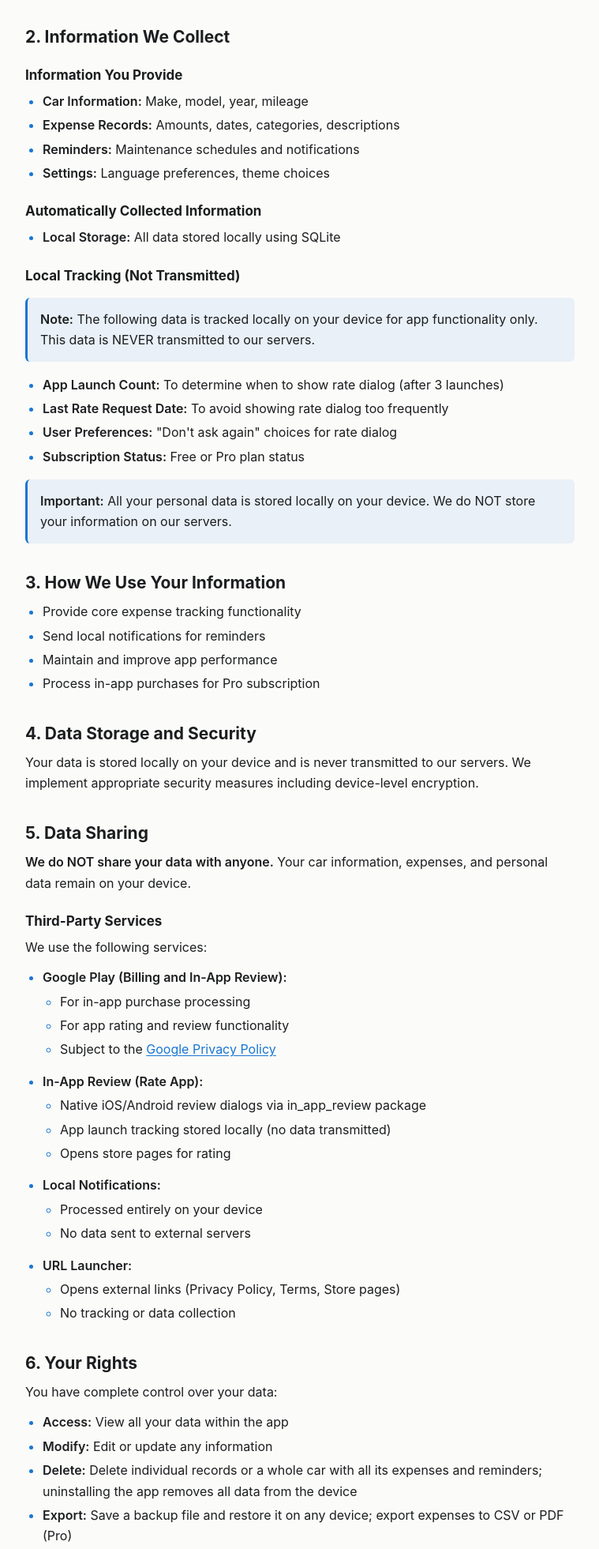
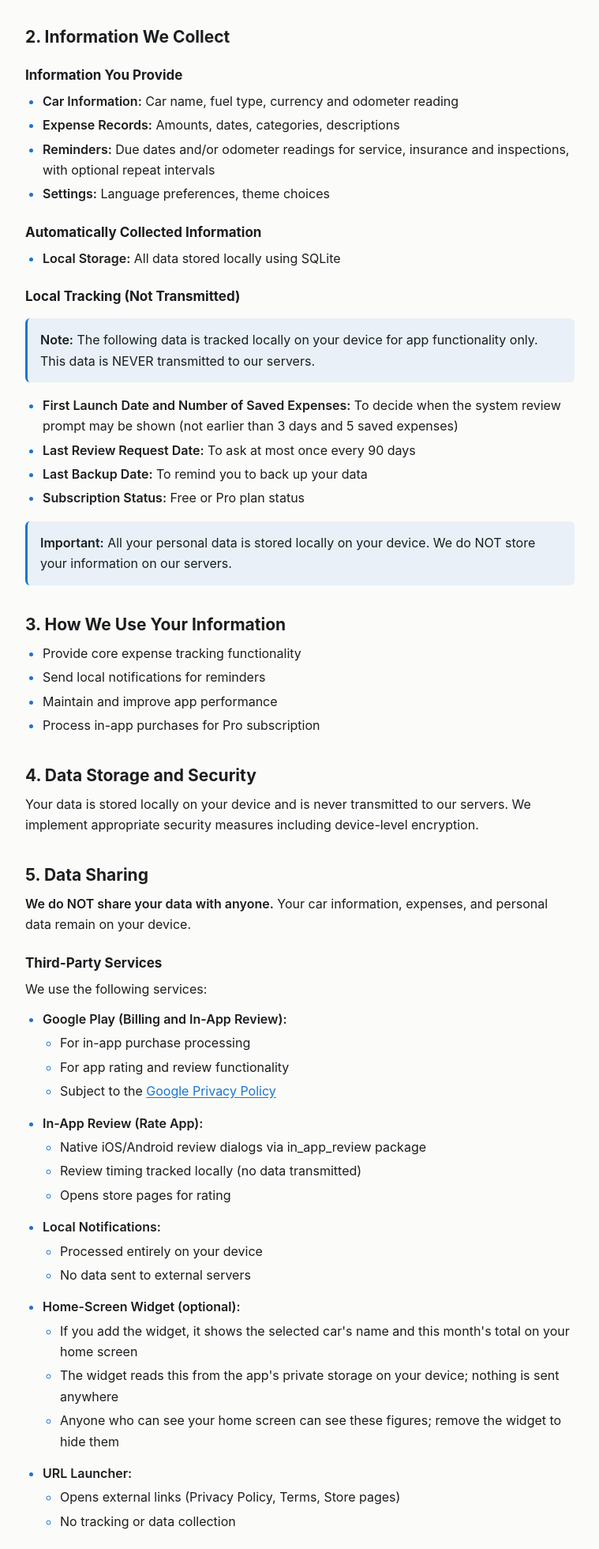
Before and after one commit to lipify/lipify.github.io, a plain HTML site: page mycarlytics/privacy_policy.html in a window 1280 px wide. Shown: the part 581-2542 px from the top of the page at 79% size, without its empty margins (260-1019 px from the left). Drawn offline with Linux system fonts and the light colour scheme.

Commit message:
MyCarlytics: update privacy policy (1.3: mileage reminders, home-screen widget, review timing, car fields)

```diff
--- a/mycarlytics/privacy_policy.html
+++ b/mycarlytics/privacy_policy.html
@@ -12,7 +12,7 @@
 <header class="doc-head">
   <p class="app">MyCarlytics</p>
   <h1>Privacy Policy - MyCarlytics</h1>
-  <p class="updated">Last updated: November 6, 2026</p>
+  <p class="updated">Last updated: November 24, 2026</p>
 </header>
 <main class="doc">
 
@@ -35,9 +35,9 @@
 
         <h3>Information You Provide</h3>
         <ul>
-            <li><strong>Car Information:</strong> Make, model, year, mileage</li>
+            <li><strong>Car Information:</strong> Car name, fuel type, currency and odometer reading</li>
             <li><strong>Expense Records:</strong> Amounts, dates, categories, descriptions</li>
-            <li><strong>Reminders:</strong> Maintenance schedules and notifications</li>
+            <li><strong>Reminders:</strong> Due dates and/or odometer readings for service, insurance and inspections, with optional repeat intervals</li>
             <li><strong>Settings:</strong> Language preferences, theme choices</li>
         </ul>
 
@@ -52,9 +52,9 @@
             This data is NEVER transmitted to our servers.
         </div>
         <ul>
-            <li><strong>App Launch Count:</strong> To determine when to show rate dialog (after 3 launches)</li>
-            <li><strong>Last Rate Request Date:</strong> To avoid showing rate dialog too frequently</li>
-            <li><strong>User Preferences:</strong> "Don't ask again" choices for rate dialog</li>
+            <li><strong>First Launch Date and Number of Saved Expenses:</strong> To decide when the system review prompt may be shown (not earlier than 3 days and 5 saved expenses)</li>
+            <li><strong>Last Review Request Date:</strong> To ask at most once every 90 days</li>
+            <li><strong>Last Backup Date:</strong> To remind you to back up your data</li>
             <li><strong>Subscription Status:</strong> Free or Pro plan status</li>
         </ul>
 
@@ -89,7 +89,7 @@
             <li><strong>In-App Review (Rate App):</strong>
                 <ul>
                     <li>Native iOS/Android review dialogs via in_app_review package</li>
-                    <li>App launch tracking stored locally (no data transmitted)</li>
+                    <li>Review timing tracked locally (no data transmitted)</li>
                     <li>Opens store pages for rating</li>
                 </ul>
             </li>
@@ -97,6 +97,13 @@
                 <ul>
                     <li>Processed entirely on your device</li>
                     <li>No data sent to external servers</li>
+                </ul>
+            </li>
+            <li><strong>Home-Screen Widget (optional):</strong>
+                <ul>
+                    <li>If you add the widget, it shows the selected car's name and this month's total on your home screen</li>
+                    <li>The widget reads this from the app's private storage on your device; nothing is sent anywhere</li>
+                    <li>Anyone who can see your home screen can see these figures; remove the widget to hide them</li>
                 </ul>
             </li>
             <li><strong>URL Launcher:</strong>
@@ -147,7 +154,7 @@
         </div>
 
         <hr>
-        <p class="last-updated">This Privacy Policy was last updated on November 6, 2026.</p>
+        <p class="last-updated">This Privacy Policy was last updated on November 24, 2026.</p>
 
 </main>
 <footer class="doc-foot">
```
